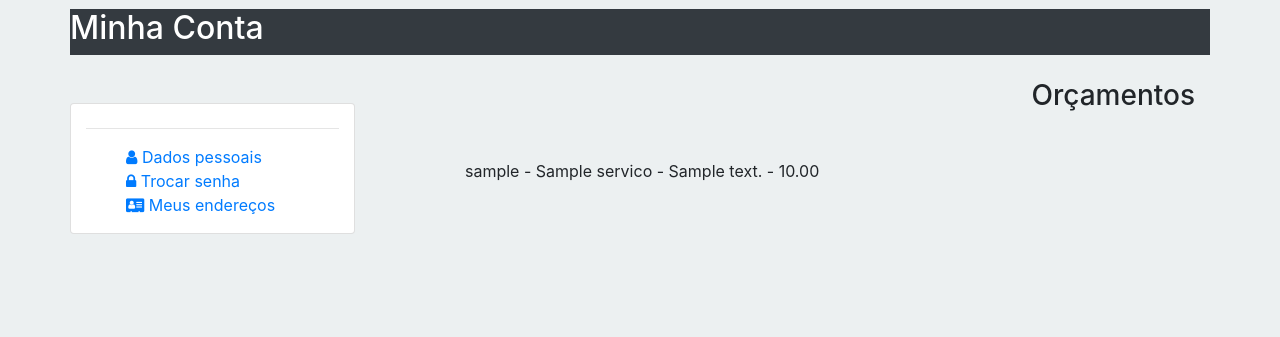
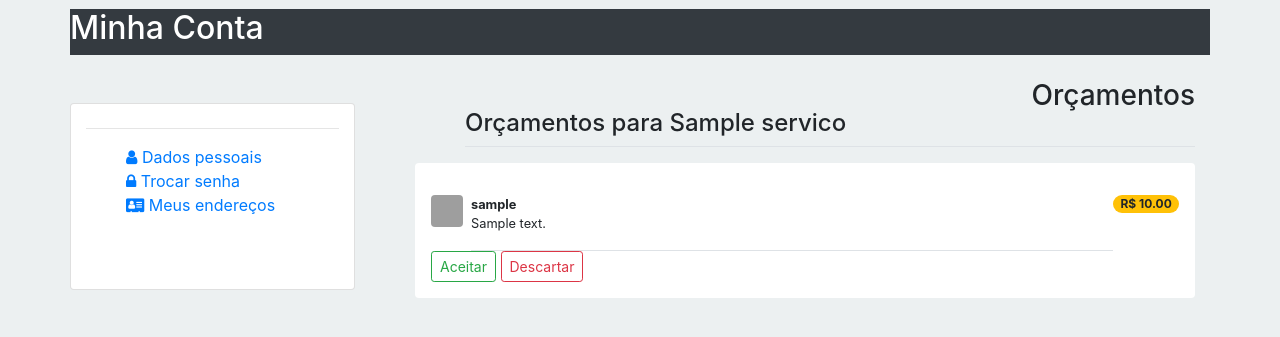
Before and after one commit to doyleSM/projeto2-ruffus, a Django app: page /orcamentos/orcamentos/solicitacoes/1/ in a window 1280 px wide. Shown: the part 65-402 px from the top of the page. Run offline with Django 3.2, Linux system fonts and the light colour scheme; tables that the repository leaves empty hold one stand-in row (values such as "Sample post"); some libraries are stand-ins or nearby versions; grey boxes are pictures that could not be loaded.

Commit message:
tela orcamentos recebidos

```diff
--- a/orcamentos/templates/orcamentos/orcamentos_solicitacao.html
+++ b/orcamentos/templates/orcamentos/orcamentos_solicitacao.html
@@ -11,11 +11,22 @@
             Você não possui nenhum Orçamento
         </span>
     {% else %}
+            <h4 class="border-bottom border-gray pb-2 mb-0" style="margin-top: -50px !important;">Orçamentos para {{ servico }}
+            </h4>
     {% for orcamento in orcamentos %}
-        {{ orcamento.prestador }} -  {{ orcamento.solicitacao }} - {{ orcamento.descricao }} - {{ orcamento.valor }}
-
+        <div class="my-3 p-3 bg-white rounded box-shadow" style="margin-left: -50px; ">
+            <div class="media pt-3">
+                <img src="https://bootdey.com/img/Content/avatar/avatar7.png" alt="" class="mr-2 rounded" width="32" height="32">
+                <p class="media-body pb-3 mb-0 small lh-125 border-bottom border-gray">
+                    <strong class="d-block text-gray-dark">{{ orcamento.prestador }}</strong>
+                    {{ orcamento.descricao }}
+                </p>
+                <span class="badge badge-pill badge-warning">R$ {{ orcamento.valor }}</span>
+            </div>
+         <button type="button" class="btn btn-sm btn-outline-success">Aceitar</button>
+        <button type="button" class="btn btn-sm btn-outline-danger">Descartar</button>
+        </div>
     {% endfor %}
     {% endif %}
-
     </div>
 {% endblock %}
--- a/orcamentos/views.py
+++ b/orcamentos/views.py
@@ -97,6 +97,13 @@ class OrcamentosListViewSolicitacoes(ListView):
     template_name = 'orcamentos/orcamentos_solicitacao.html'
     context_object_name = 'orcamentos'
 
+    def get_context_data(self, **kwargs):
+        context = super(OrcamentosListViewSolicitacoes, self).get_context_data(**kwargs)
+        solicitacao = Solicitacao.objects.get(id=self.kwargs['pk'])
+
+        context['servico'] = solicitacao.servico
+        return context
+
     def get_queryset(self):
         return Orcamento.objects.filter(solicitacao_id=self.kwargs['pk'])
 
```
